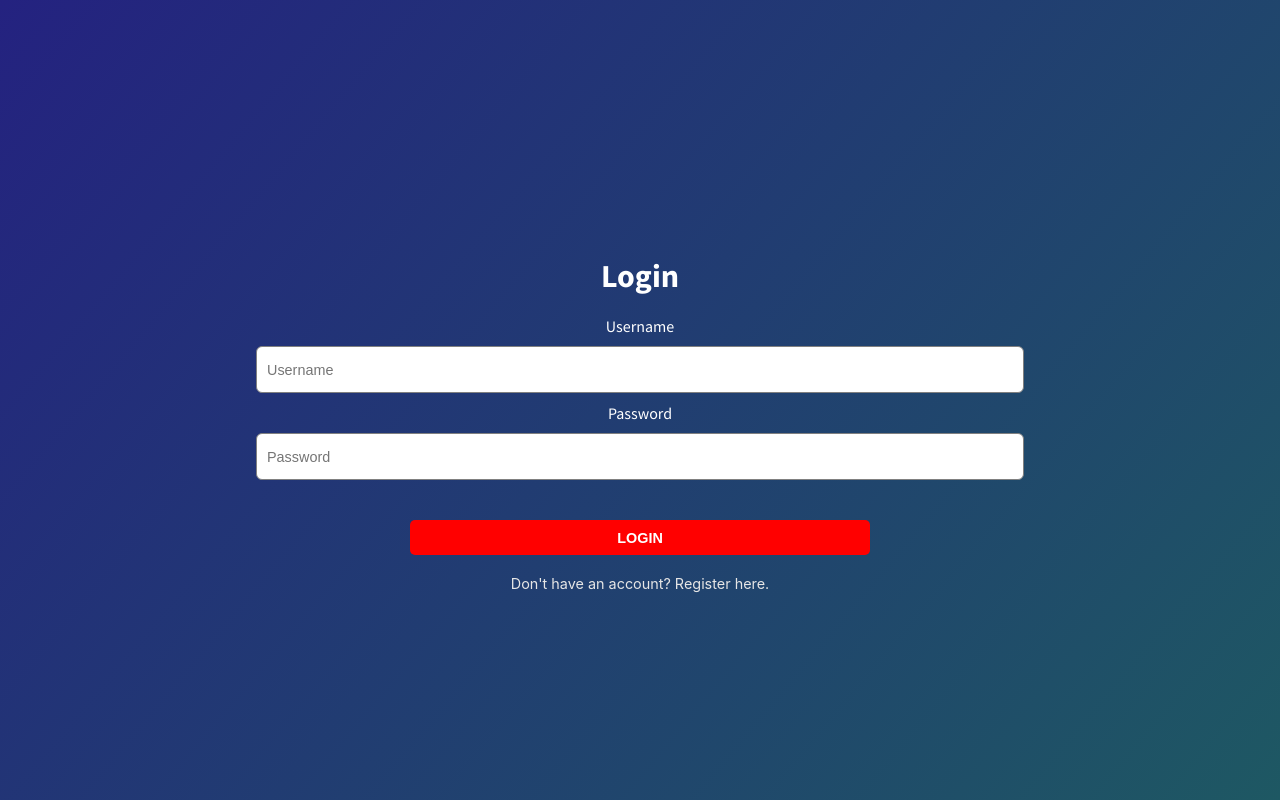
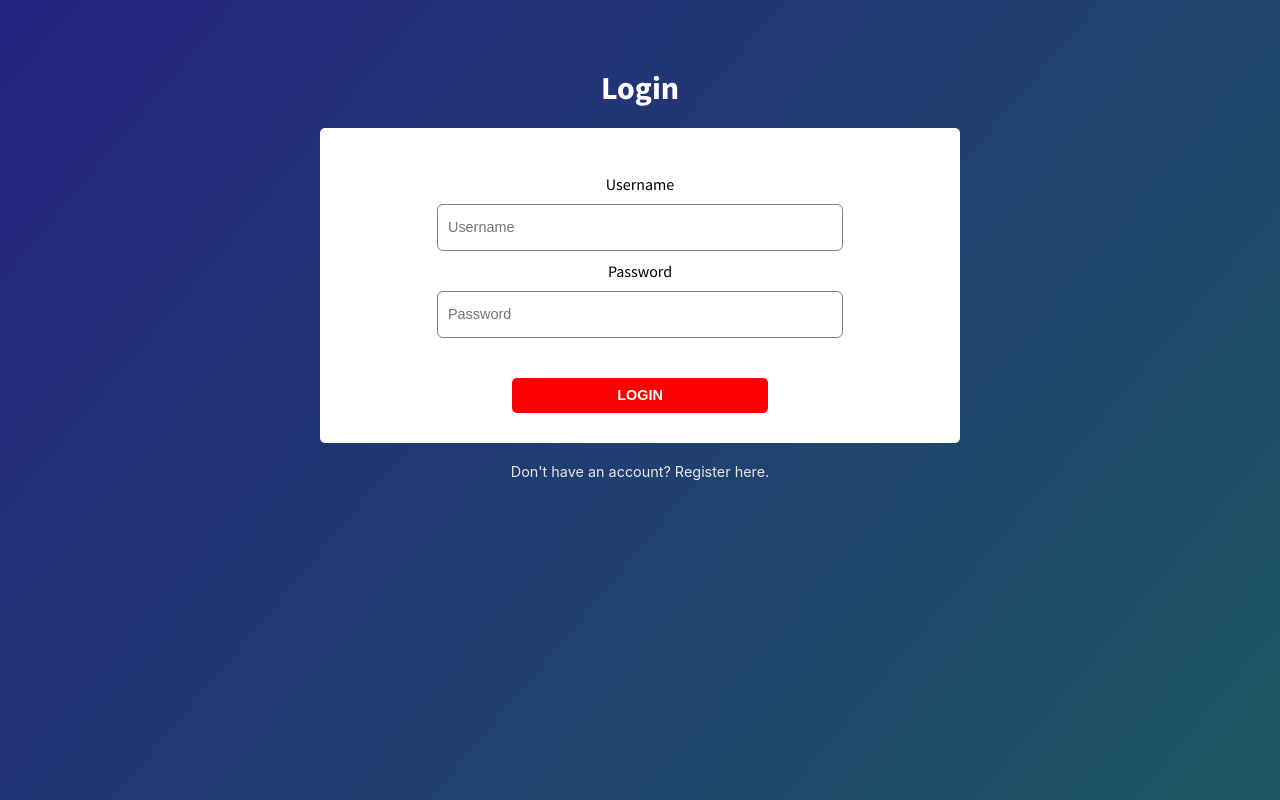
Before and after one commit to j-stuckey/chatter-client, a React app: page /login in a window 1280 px wide. Built offline with nearby package versions, Linux system fonts and the light colour scheme; no server answers.

Commit message:
added fieldset, legend and media query for min 400px

```diff
--- a/src/components/App.js
+++ b/src/components/App.js
@@ -6,6 +6,8 @@ import { Login } from './Login';
 import { refreshAuthToken } from '../actions/auth';
 
 import { Route } from 'react-router-dom';
+
+import styles from './styles/App.module.css';
 
 class App extends Component {
 	componentDidUpdate(prevProps) {
@@ -43,11 +45,12 @@ class App extends Component {
 
 	render() {
 		return (
-			<Fragment>
+			<div className={styles.background}>
 				<Route exact path="/" render={props => <Header {...props} />} />
 				<Route path="/login" component={Login} />
 				<Route path="/dashboard" render={props => <Dashboard />} />
-			</Fragment>
+			</div>
+
 		);
 	}
 }
--- a/src/components/Login.js
+++ b/src/components/Login.js
@@ -28,9 +28,11 @@ export class Login extends React.Component {
 	render() {
 		return (
 			<div className={styles.container}>
-				<h1 className={styles.header}>Login</h1>
+
 				<form className={styles.form} onSubmit={this.handleSubmit}>
+					<fieldset className={styles.fieldset}>
 
+						<legend className={styles.legend}>Login</legend>
 						<label htmlFor="username" className={styles.formLabel}>Username</label>
 						<input
 							className={styles.formInput}
@@ -52,6 +54,7 @@ export class Login extends React.Component {
 						/>
 
 						<button type="submit" className={styles.loginButton}>Login</button>
+					</fieldset>
 				</form>
 
 				<Link to="/register" className={styles.registerLink}>Don't have an account? Register here.</Link>
--- a/src/components/styles/App.module.css
+++ b/src/components/styles/App.module.css
@@ -1,8 +1,12 @@
-.App {
-    display: flex;
-    justify-content: center;
+.background::before {
+    content: "";
+    position: fixed;
+    left: 0;
+    top: 0;
+    right: 0;
+    left: 0;
+    bottom: 0;
+    z-index: -1;
+    background:#D8D8D8;
+	background: linear-gradient(130deg, rgb(36, 34, 128), #1e5863)
 }
-
-.header {
-    color: red;
-}
--- a/src/components/styles/Header.module.css
+++ b/src/components/styles/Header.module.css
@@ -15,10 +15,24 @@
 }
 
 .registerButton {
-	background: #01b09f;
+	background: red;
 	border-radius: 5px;
 	padding: 6px 20px;
 	margin-left: 20px;
+	box-shadow: 0 3px rgb(189, 189, 189);
+	/* transition: all 0.2s ease-in; */
+}
+
+.registerButton:hover {
+	background: rgb(170, 9, 9);
+
+	transform: scale(1.1);
+}
+
+.registerButton:active {
+	box-shadow: none;
+	/* transform: scale(1.1); */
+	transform: translateY(4px) scale(1.1);
 }
 
 .mainNav a:hover {
--- a/src/components/styles/Login.module.css
+++ b/src/components/styles/Login.module.css
@@ -2,7 +2,7 @@
     display: flex;
     justify-content: center;
     position: relative;
-    top: 20vw;
+    top: 10vw;
     margin: 0 auto;
     width: 60vw;
     border-radius: 5px;
@@ -10,9 +10,20 @@
     text-align: center;
 }
 
-.header {
+.legend {
     color: white;
     font-family: 'Source Sans Pro', sans-serif;
+    margin: 0 auto;
+    font-size: 2em;
+    font-weight: 700;
+}
+
+.fieldset {
+    border: none;
+    display: flex;
+    justify-content: center;
+    align-items: center;
+    flex-flow: column;
     margin: 0 auto;
 }
 
@@ -38,20 +49,6 @@
     margin-bottom: 10px;
 }
 
-.container::before {
-    content: "";
-    position: fixed;
-    left: 0;
-    top: 0;
-    right: 0;
-    left: 0;
-    bottom: 0;
-    z-index: -1;
-    /* background: #5faaaa; */
-    background:#D8D8D8;
-	background: linear-gradient(130deg, rgb(36, 34, 128), #1e5863)
-}
-
 .loginButton {
     color: white;
     background: red;
@@ -75,3 +72,36 @@
 .registerLink:hover {
     text-decoration: underline;
 }
+
+@media only screen and (min-width: 400px) {
+
+    .loginButton {
+        width: 20vw;
+        margin-bottom: 20px;
+    }
+
+    .legend {
+        /* color: black; */
+        position: relative;
+        top: -60px;
+    }
+
+    .form {
+        background: white;
+        border-radius: 5px;
+        width: 50vw;
+        margin: 0 auto;
+    }
+
+    .formLabel {
+        color: black;
+    }
+
+    .formInput {
+        width: 30vw;
+    }
+
+    .registerLink {
+        margin: 20px;
+    }
+}
```
Lines whose indentation alone changed are shown as unchanged.
